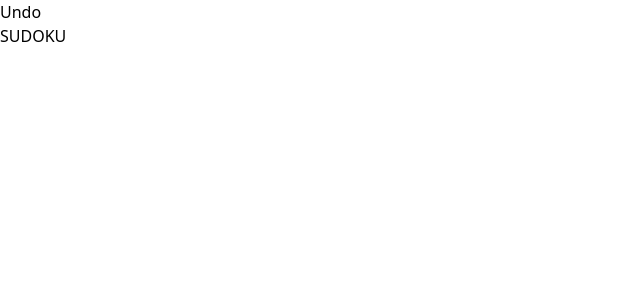
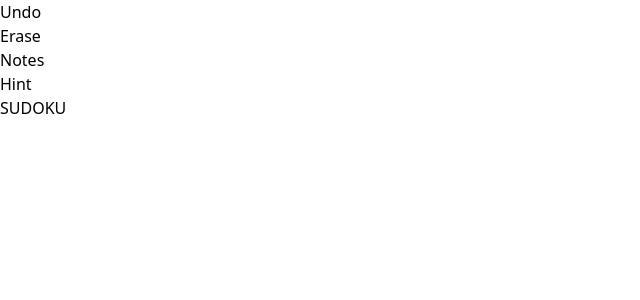
Before and after one commit to derekjtong/sudoku, a React (Vite) app in the folder frontend/: page / in a window 1280 px wide. Shown: the top 300 px of the page, without its empty margins (0-640 px from the left). Built offline with nearby package versions, Linux system fonts and the light colour scheme.

Commit message:
added button labels

```diff
--- a/frontend/src/components/Buttons.jsx
+++ b/frontend/src/components/Buttons.jsx
@@ -1,5 +1,13 @@
 function Buttons() {
-    return <div className="text-3x1">Undo</div>;
+    return (
+        <>
+        <div className="text-3x1">Undo</div>
+        <div className="text-3x1">Erase</div>
+        <div className="text-3x1">Notes</div>
+        <div className="text-3x1">Hint</div>
+        </>
+    );
+
 }
 
 export default Buttons;
```
